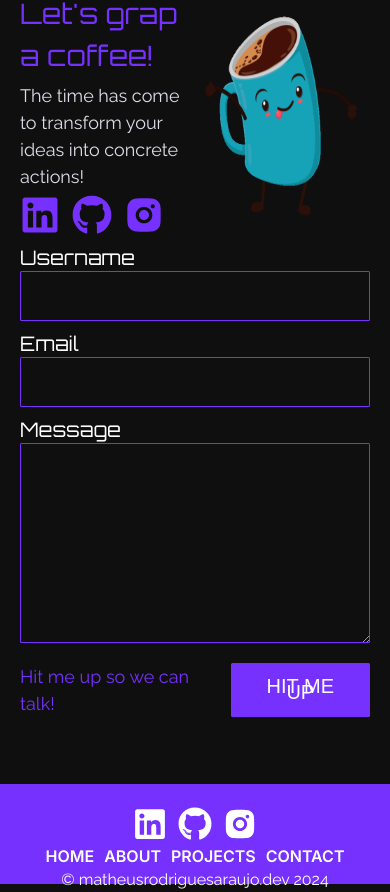
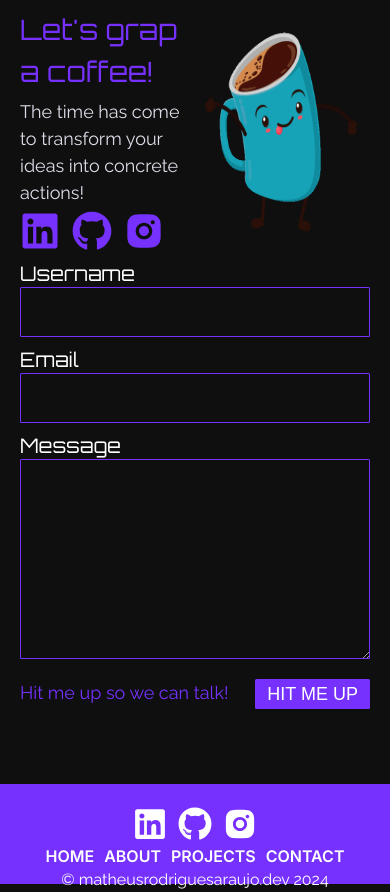
Before and after one commit to Matheus-Rodrigues-Araujo/portfolio, a Next.js app in the folder portfolio-app/: page / in a window 390 px wide. Shown: the part 3642-4534 px from the top of the page. Built offline with nearby package versions, Linux system fonts and the light colour scheme.

Commit message:
submit-btn font size has been changed to mobile

```diff
--- a/portfolio-app/forms/contactForm.tsx
+++ b/portfolio-app/forms/contactForm.tsx
@@ -57,7 +57,7 @@ export default function ContactForm() {
           </p>
           <button
             type="submit"
-            className="submit-btn flex p-20 bg-purple justify-center rounded-md text-[5rem]
+            className="submit-btn flex p-12 md:p-20 bg-purple justify-center rounded-md text-[4.5rem] md:text-[5rem]
                        font-400 uppercase leading-6 text-white shadow-sm"
           >
             Hit me up
```
